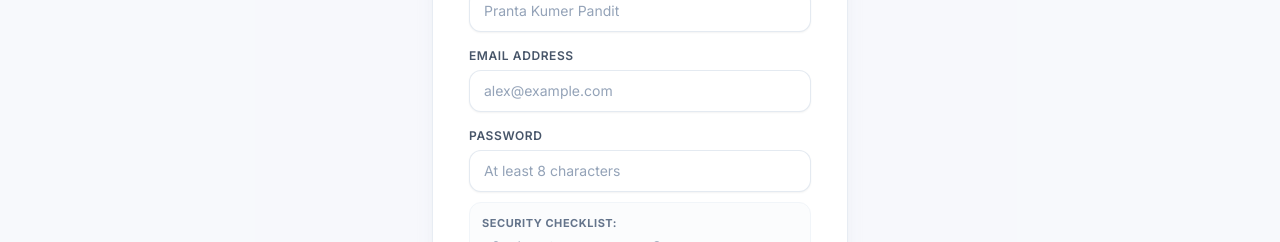
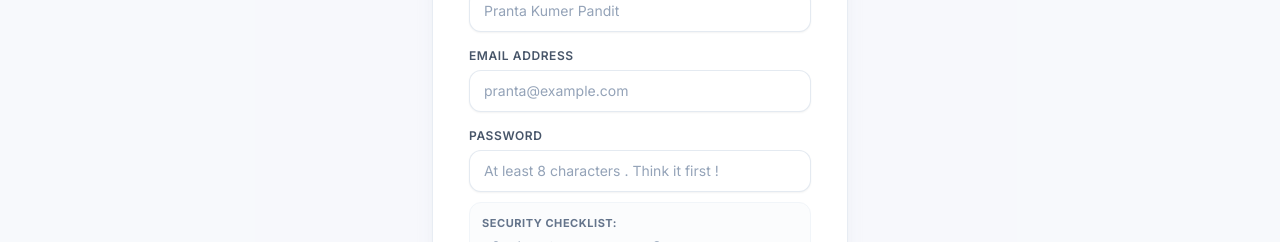
Before and after one commit to pranta2003/Multi-Vendor-Tech-Asset-Marketplace, a React (Vite) app in the folder client/: page /register in a window 1280 px wide. Shown: the part 438-680 px from the top of the page. Built offline with nearby package versions, Linux system fonts and the light colour scheme; no server answers.

Commit message:
Update placeholders in RegisterPage component

```diff
--- a/client/src/pages/RegisterPage.tsx
+++ b/client/src/pages/RegisterPage.tsx
@@ -188,7 +188,7 @@ export const RegisterPage = (): JSX.Element => {
               className="input"
               value={form.email}
               onChange={(e) => setForm({ ...form, email: e.target.value })}
-              placeholder="alex@example.com"
+              placeholder="pranta@example.com"
             />
           </div>
 
@@ -205,7 +205,7 @@ export const RegisterPage = (): JSX.Element => {
               className="input"
               value={form.password}
               onChange={(e) => setForm({ ...form, password: e.target.value })}
-              placeholder="At least 8 characters"
+              placeholder="At least 8 characters . Think it first !"
             />
             <div className="mt-2.5 rounded-xl border border-slate-100 bg-slate-50/60 p-3 dark:border-slate-800/80 dark:bg-slate-800/40">
               <p className="text-[11px] font-bold uppercase tracking-wider text-slate-500 dark:text-slate-400">
```
